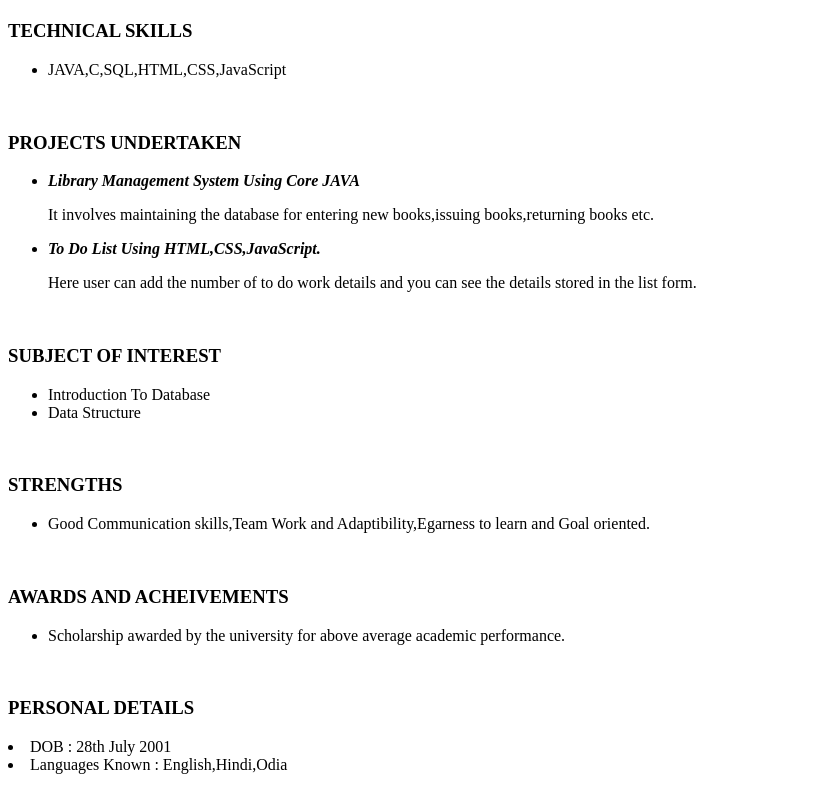
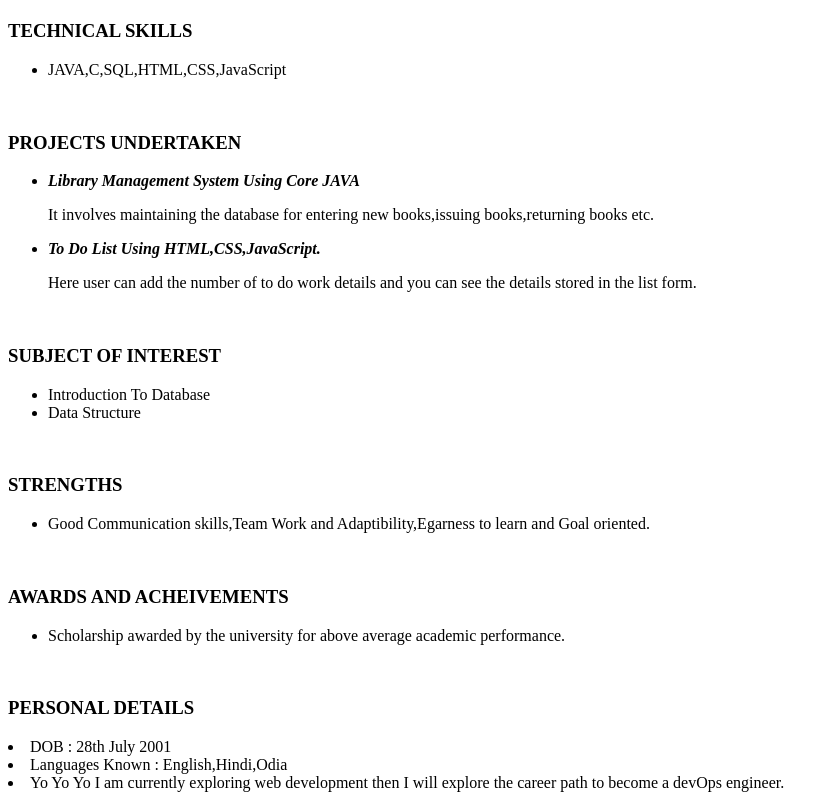
Before and after one commit to shrutinamra/CV, a plain HTML site: page index.html in a window 1280 px wide. Shown: the part 867-1667 px from the top of the page, without its empty margins (0-839 px from the left). Drawn offline with Linux system fonts and the light colour scheme.

Commit message:
added what I am currently exploring

```diff
--- a/index.html
+++ b/index.html
@@ -83,6 +83,7 @@
     <h3>PERSONAL DETAILS</h3>
     <li>DOB : 28th July 2001</li>
     <li>Languages Known : English,Hindi,Odia</li>
+    <li>Yo Yo Yo I am currently exploring web development then I will explore the career path to become a devOps engineer.</li>
 </body>
 
 </html>
```
